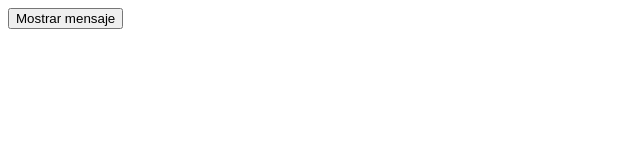
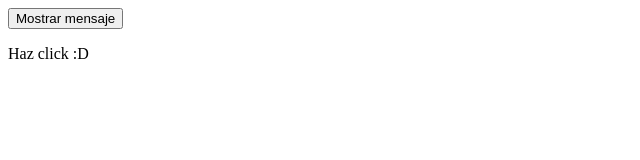
Before and after one commit to manuelhm1993/mh-vue3, a Vue app: page / in a window 1280 px wide. Shown: the top 160 px of the page, without its empty margins (0-640 px from the left). Built offline with nearby package versions, Linux system fonts and the light colour scheme.

Commit message:
Se puede usar la combinación if-else en vue, esto añade mucha potencia al desarrollo front porque ahorra mucho tiempo y trabajo

```diff
--- a/src/App.vue
+++ b/src/App.vue
@@ -13,6 +13,11 @@
     <p v-if="awesome">
         MHenriquez es asombroso
     </p>
+
+    <!-- Renderizado en caso de que la condición sea falsa, el v-else debe ir inmediatamente a continuación de un v-if o v-else-if -->
+    <p v-else>
+        Haz click :D
+    </p>
 </template>
 
 <style scoped>
```
